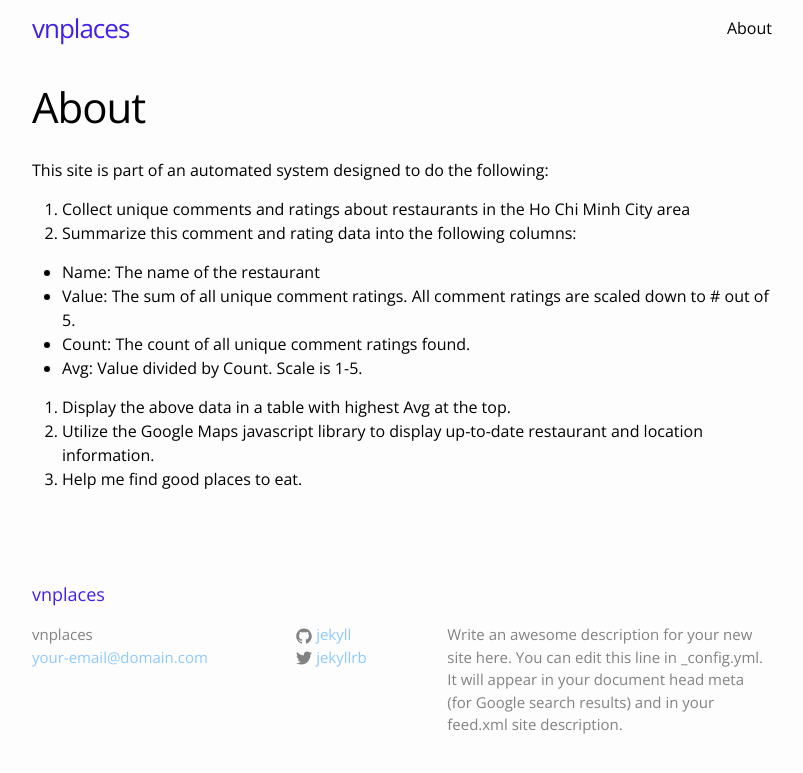
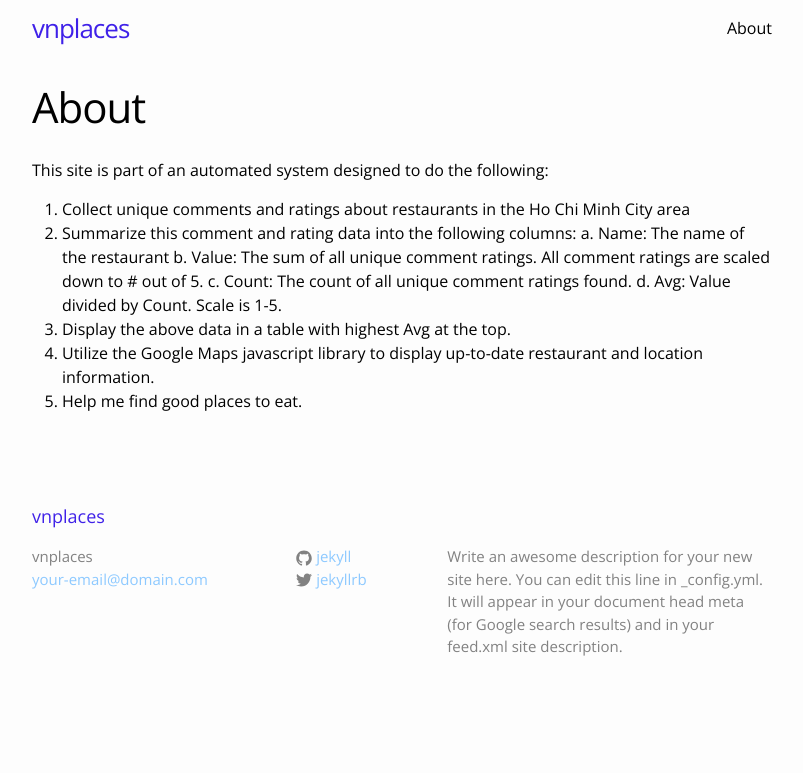
Before and after one commit to ssugar/vnplaces, a Jekyll site: the page built from about.md, in a window 1280 px wide. Shown: the top 773 px of the page, without its empty margins (238-1041 px from the left). Built offline with Jekyll 4.4.1, drawn with Linux system fonts in a browser that asks for light colours; a script that is not in the unit is left out.

Commit message:
fixing spacing

```diff
--- a/about.md
+++ b/about.md
@@ -8,12 +8,10 @@ This site is part of an automated system designed to do the following:
 
 1. Collect unique comments and ratings about restaurants in the Ho Chi Minh City area
 2. Summarize this comment and rating data into the following columns:
-
-+ Name: The name of the restaurant
-+ Value: The sum of all unique comment ratings.  All comment ratings are scaled down to # out of 5.
-+ Count: The count of all unique comment ratings found.
-+ Avg: Value divided by Count.  Scale is 1-5.
-
+  a. Name: The name of the restaurant
+  b. Value: The sum of all unique comment ratings.  All comment ratings are scaled down to # out of 5.
+  c. Count: The count of all unique comment ratings found.
+  d. Avg: Value divided by Count.  Scale is 1-5.
 3. Display the above data in a table with highest Avg at the top.
 4. Utilize the Google Maps javascript library to display up-to-date restaurant and location information.
 5. Help me find good places to eat.
```
